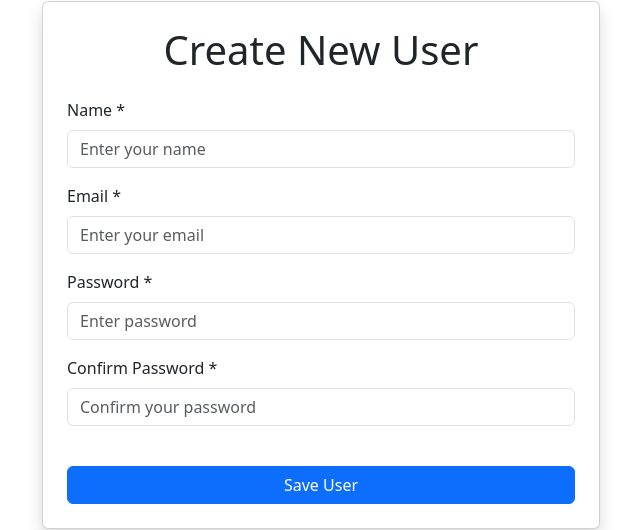
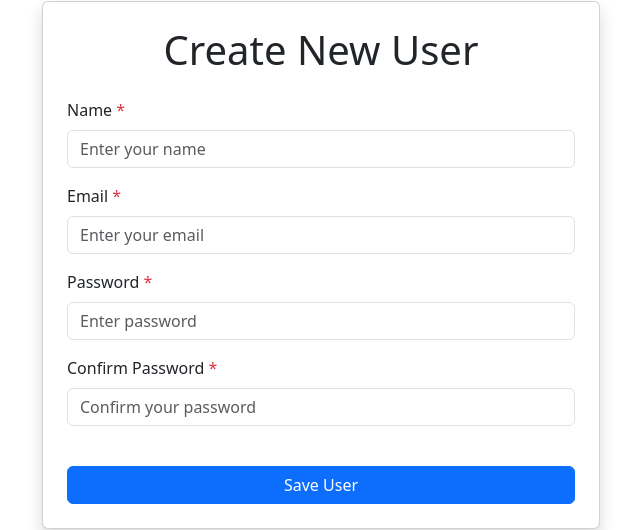
Before and after one commit to sandaru-sdm/book-management-system-frontend, a React (Vite) app: page /add-user in a window 1280 px wide. Shown: the part 135-665 px from the top of the page, without its empty margins (319-959 px from the left). Built offline with nearby package versions, Linux system fonts and the light colour scheme.

Commit message:
make some changes

```diff
--- a/src/pages/SaveUser.jsx
+++ b/src/pages/SaveUser.jsx
@@ -1,80 +1,11 @@
-import axios from 'axios';
-import React, { useState } from 'react';
-import toast from 'react-hot-toast';
+import React from 'react';
 import { useNavigate } from 'react-router-dom';
+import FormInput from '../components/FormInput';
+import { useUserForm } from '../hooks/useUserForm';
 
 function SaveUser() {
-    const [formData, setFormData] = useState({
-        name: '',
-        email: '',
-        password: '',
-        confirmPassword: ''
-    });
-    const [isLoading, setIsLoading] = useState(false);
     const navigate = useNavigate();
-
-    const handleChange = (e) => {
-        const { id, value } = e.target;
-        setFormData(prev => ({
-            ...prev,
-            [id]: value
-        }));
-    };
-
-    const validateForm = () => {
-        const { name, email, password, confirmPassword } = formData;
-
-        if (!name.trim() || !email.trim() || !password || !confirmPassword) {
-            toast.error("All fields are required");
-            return false;
-        }
-
-        if (password !== confirmPassword) {
-            toast.error("Passwords do not match");
-            return false;
-        }
-
-        const emailRegex = /^[^\s@]+@[^\s@]+\.[^\s@]+$/;
-        if (!emailRegex.test(email)) {
-            toast.error("Please enter a valid email address");
-            return false;
-        }
-
-        if (password.length < 6) {
-            toast.error("Password must be at least 6 characters long");
-            return false;
-        }
-
-        return true;
-    };
-
-    const handleSubmit = async (e) => {
-        e.preventDefault();
-
-        if (!validateForm()) return;
-
-        setIsLoading(true);
-
-        const userData = {
-            name: formData.name.trim(),
-            email: formData.email.trim(),
-            password: formData.password
-        };
-
-        try {
-            const response = await axios.post('http://localhost:8080/api/v1/user', userData);
-
-            if (response.status === 201) {
-                toast.success(response?.data?.message || "User saved successfully");
-                navigate("/users");
-            }
-        } catch (error) {
-            const message = error.response?.data?.message || "Failed to save user";
-            toast.error(message);
-        } finally {
-            setIsLoading(false);
-        }
-    };
+    const { formData, isLoading, handleChange, handleSubmit } = useUserForm(navigate);
 
     return (
         <div className='container vh-100 d-flex justify-content-center align-items-center'>
@@ -83,57 +14,44 @@
                     <h1 className='card-title text-center mb-4'>Create New User</h1>
 
                     <form className='row g-3' onSubmit={handleSubmit}>
-                        <div className='col-md-12'>
-                            <label htmlFor='name' className='form-label'>Name *</label>
-                            <input
-                                type='text'
-                                className='form-control'
-                                id='name'
-                                placeholder='Enter your name'
+                        <FormInput
+                            id="name"
+                            label="Name"
                             value={formData.name}
                             onChange={handleChange}
+                            placeholder="Enter your name"
                             required
                         />
-                        </div>
 
-                        <div className='col-md-12'>
-                            <label htmlFor='email' className='form-label'>Email *</label>
-                            <input
-                                type='email'
-                                className='form-control'
-                                id='email'
-                                placeholder='Enter your email'
+                        <FormInput
+                            id="email"
+                            label="Email"
+                            type="email"
                             value={formData.email}
                             onChange={handleChange}
+                            placeholder="Enter your email"
                             required
                         />
-                        </div>
 
-                        <div className='col-md-12'>
-                            <label htmlFor='password' className='form-label'>Password *</label>
-                            <input
-                                type='password'
-                                className='form-control'
-                                id='password'
-                                placeholder='Enter password'
+                        <FormInput
+                            id="password"
+                            label="Password"
+                            type="password"
                             value={formData.password}
                             onChange={handleChange}
+                            placeholder="Enter password"
                             required
                         />
-                        </div>
 
-                        <div className='col-md-12'>
-                            <label htmlFor='confirmPassword' className='form-label'>Confirm Password *</label>
-                            <input
-                                type='password'
-                                className='form-control'
-                                id='confirmPassword'
-                                placeholder='Confirm your password'
+                        <FormInput
+                            id="confirmPassword"
+                            label="Confirm Password"
+                            type="password"
                             value={formData.confirmPassword}
                             onChange={handleChange}
+                            placeholder="Confirm your password"
                             required
                         />
-                        </div>
 
                         <div className='col-md-12'>
                             <button
```
Lines whose indentation alone changed are shown as unchanged.
